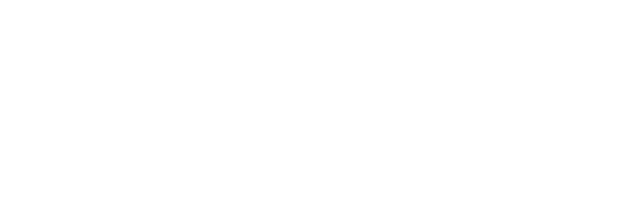
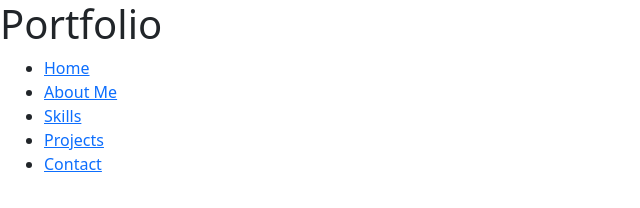
Before and after one commit to babyleezus/bootstrap-portfolio, a plain HTML site: page index.html in a window 1280 px wide. Shown: the whole page, without its empty margins (0-640 px from the left). Drawn offline with nearby package versions, Linux system fonts and the light colour scheme.

Commit message:
early navbar code

```diff
--- a/index.html
+++ b/index.html
@@ -7,8 +7,30 @@
   <title>Document</title>
 </head>
 <body>
-  <header></header>
-  <nav></nav>
+  <header>
+    <h1>Portfolio</h1>
+  </header>
+  <nav>
+    <div class="container-fluid">
+      <ul>
+        <li>
+          <a href="">Home</a>
+        </li>
+        <li>
+          <a href="">About Me</a>
+        </li>
+        <li>
+          <a href="">Skills</a>
+        </li>
+        <li>
+          <a href="">Projects</a>
+        </li>
+        <li>
+          <a href="">Contact</a>
+        </li>
+      </ul>
+    </div>
+  </nav>
   <main></main>
   <footer></footer>
   <script src="https://cdn.jsdelivr.net/npm/bootstrap@5.3.2/dist/js/bootstrap.bundle.min.js" integrity="sha384-C6RzsynM9kWDrMNeT87bh95OGNyZPhcTNXj1NW7RuBCsyN/o0jlpcV8Qyq46cDfL" crossorigin="anonymous"></script>
```
